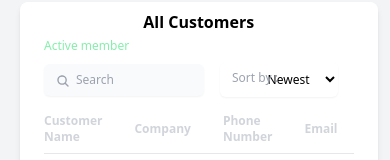
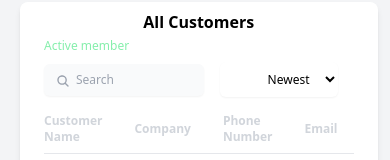
Before and after one commit to iyanufamoritiye/user-dashboard, a React (Vite) app: page /dashboard in a window 390 px wide. Shown: the part 320-480 px from the top of the page. Built offline with nearby package versions, Linux system fonts and the light colour scheme.

Commit message:
first commit

```diff
--- a/src/component/auth/CustomerList.jsx
+++ b/src/component/auth/CustomerList.jsx
@@ -134,7 +134,7 @@ const CustomerList = () => {
           </div>
 
           <div className="relative mr-4 w-32  ">
-            <label className="absolute left-3  top-2 text-gray-400 text-xs ">
+            <label className="absolute left-3  top-2 text-gray-400 text-xs xs:hidden ">
               Sort by :
             </label>
             <select
```
